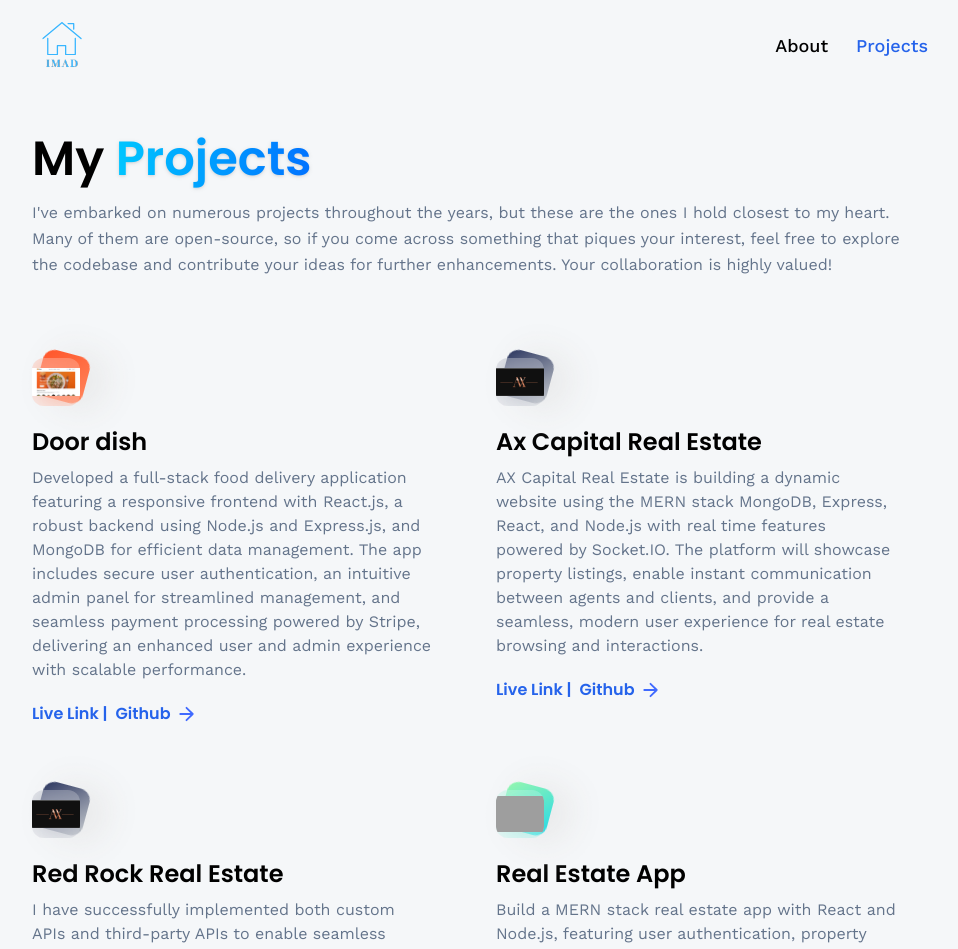
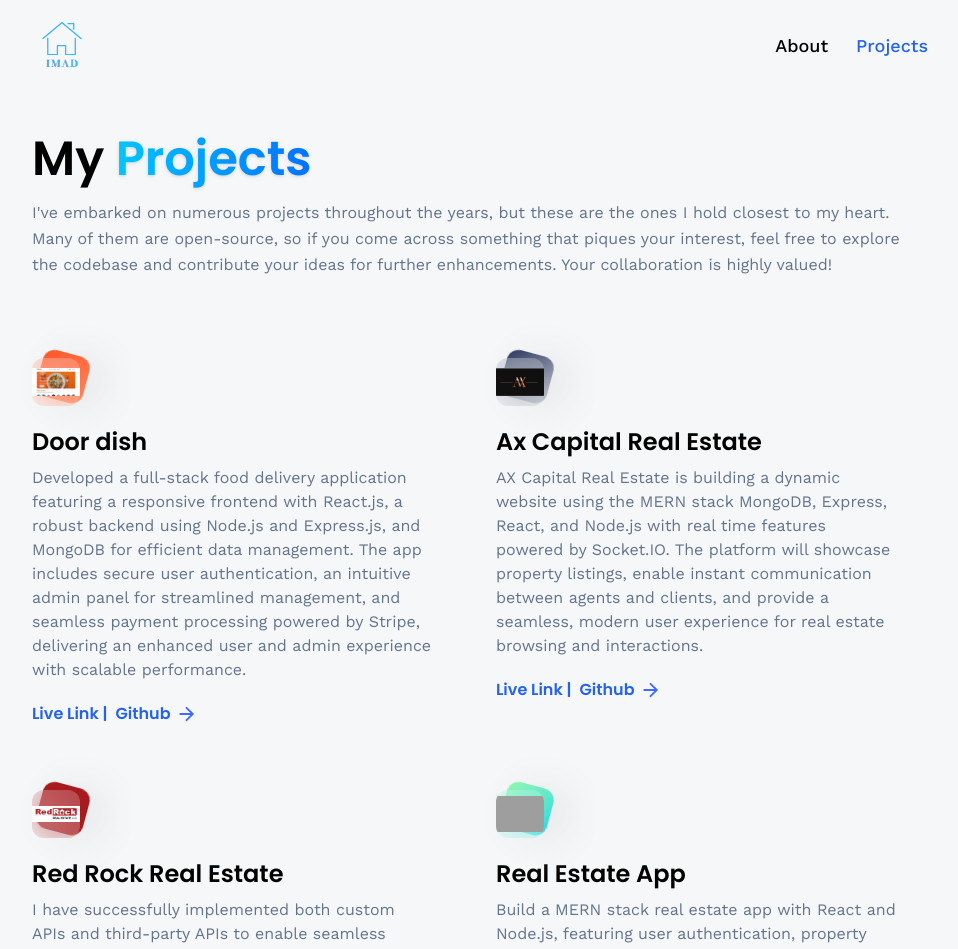
Before and after one commit to imadmohamed/3D_portfolio-main, a React (Vite) app: page /projects in a window 1280 px wide. Shown: the top 949 px of the page, without its empty margins (160-1118 px from the left). Built offline with nearby package versions, Linux system fonts and the light colour scheme; no server answers; grey boxes are pictures that could not be loaded.

Commit message:
add some styling collor

```diff
--- a/src/constants/index.js
+++ b/src/constants/index.js
@@ -43,6 +43,7 @@
 import apple_logo from "../assets/icons/apple-logo.png";
 import archi from "../assets/icons/aechi.png";
 import icon from "../assets/icons/icon.png";
+import redrock from "../assets/icons/redrock.png";
 
 export const skills = [
 
@@ -228,8 +229,8 @@
     },
 
     {
-        iconUrl: axcapital,
-        theme: 'btn-back-black',
+        iconUrl: redrock,
+        theme: 'btn-back-darkred',
         name: 'Red Rock Real Estate ',
         description: "I have successfully implemented both custom APIs and third-party APIs to enable seamless product listing and dynamic data integration across the platform. In addition to handling the backend API development, I focused on SEO optimization strategies, including technical SEO, structured data, and content optimization. As a result, the website has achieved significant SEO growth, currently ranking on the first page of Google search results, holding the 3rd position for targeted keywords.",
         link: 'https://redrockre.ae/',
--- a/src/index.css
+++ b/src/index.css
@@ -142,6 +142,10 @@
   background: linear-gradient(135deg, #0a1647 -20%, #e4e7e4 120%);
 }
 
+.block-container .btn-back-darkred {
+  background: linear-gradient( #a71b1f , #a71b1f);
+}
+
 .block-container .btn-front {
   position: absolute;
   inset: 0;
```
Also changed, not shown: src/assets/icons/redrock.png (added).
